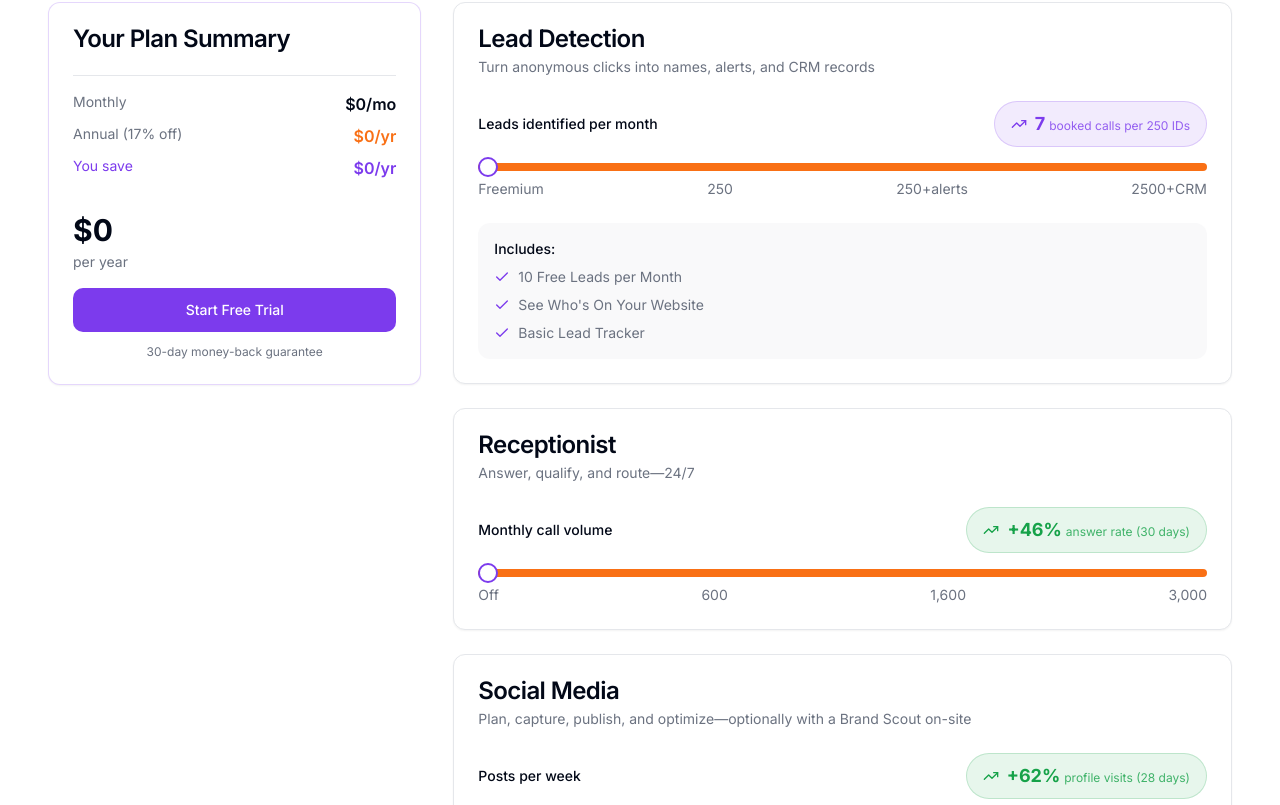
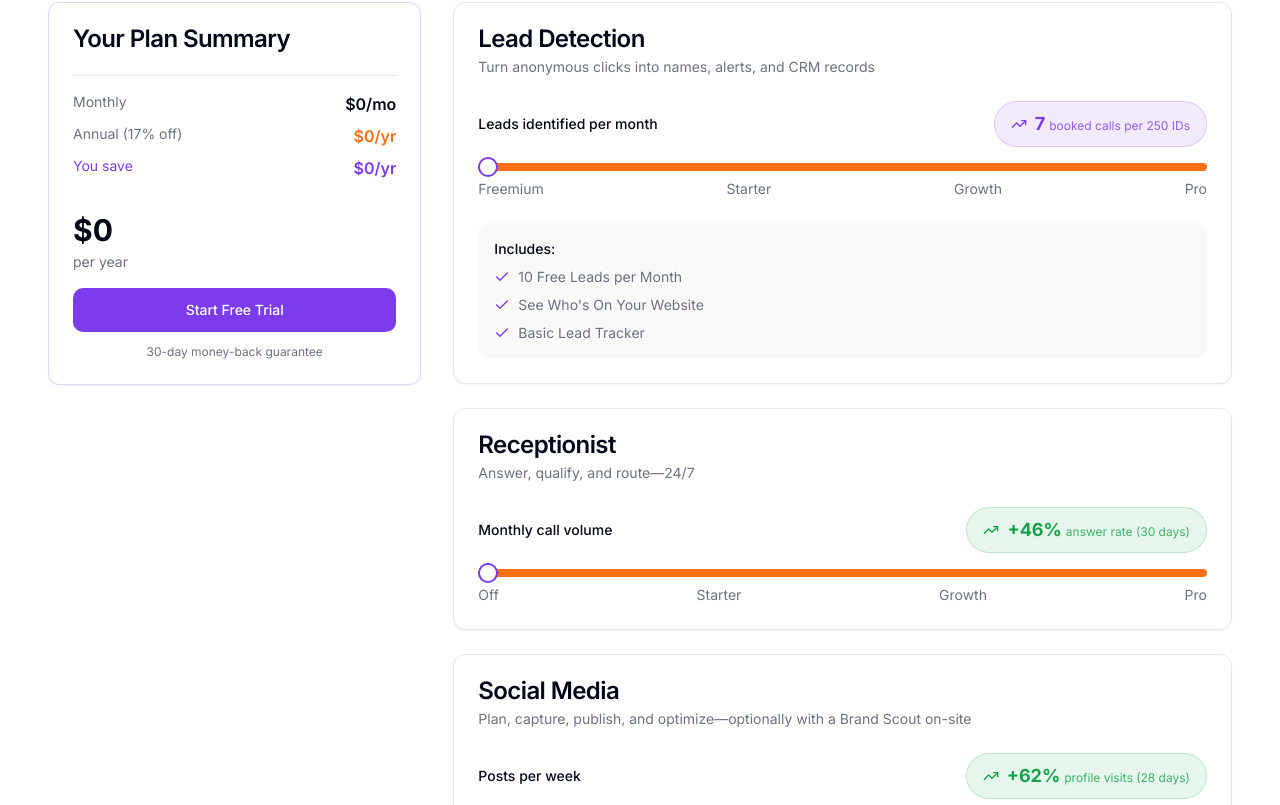
Before and after one commit to coachcarroll/hirealli-launchpad, a React (Vite) app: page /pricing in a window 1280 px wide. Shown: the part 466-1271 px from the top of the page. Built offline with nearby package versions, Linux system fonts and the light colour scheme; the HTML template or start-up script is replaced by a standard one.

Commit message:
Update pricing tiers

```diff
--- a/src/pages/Pricing.tsx
+++ b/src/pages/Pricing.tsx
@@ -133,9 +133,9 @@ const Pricing = () => {
                     />
                     <div className="flex justify-between text-sm text-muted-foreground">
                       <span>Freemium</span>
-                      <span>250</span>
-                      <span>250+alerts</span>
-                      <span>2500+CRM</span>
+                      <span>Starter</span>
+                      <span>Growth</span>
+                      <span>Pro</span>
                     </div>
                   </div>
 
@@ -210,9 +210,9 @@ const Pricing = () => {
                     />
                     <div className="flex justify-between text-sm text-muted-foreground">
                       <span>Off</span>
-                      <span>600</span>
-                      <span>1,600</span>
-                      <span>3,000</span>
+                      <span>Starter</span>
+                      <span>Growth</span>
+                      <span>Pro</span>
                     </div>
                   </div>
 
```
